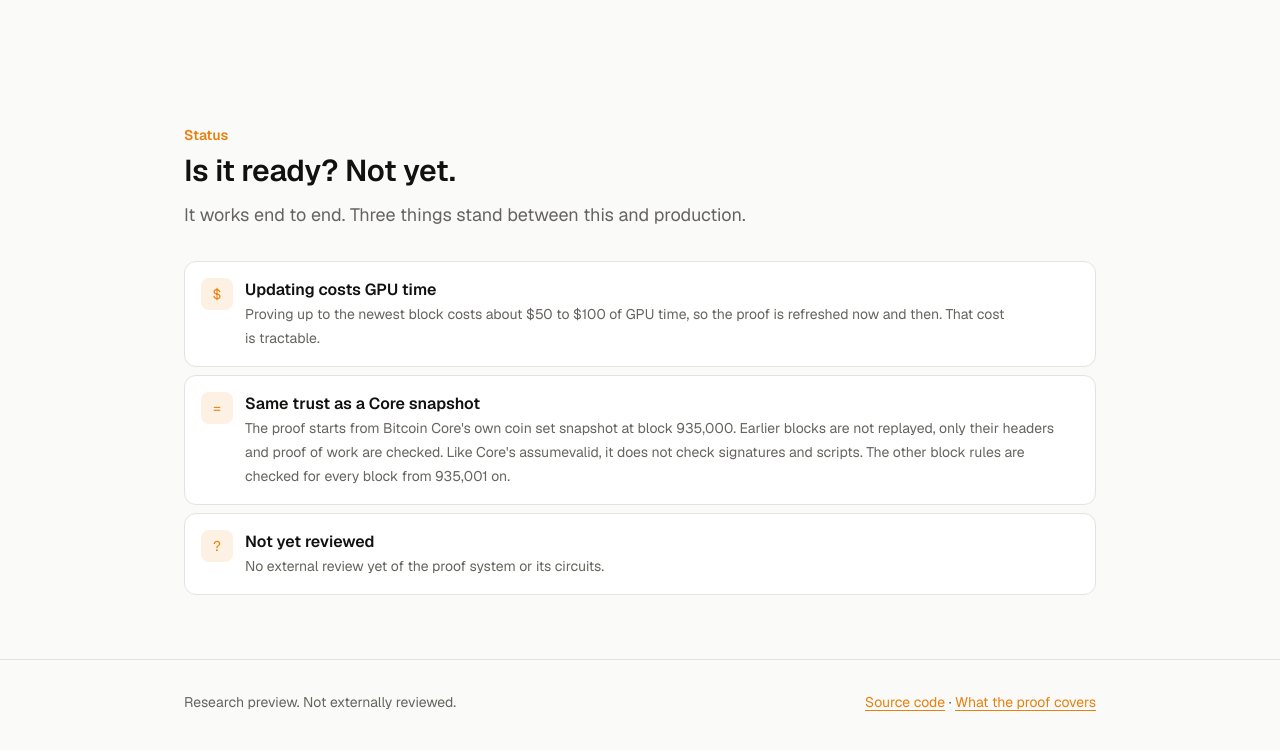
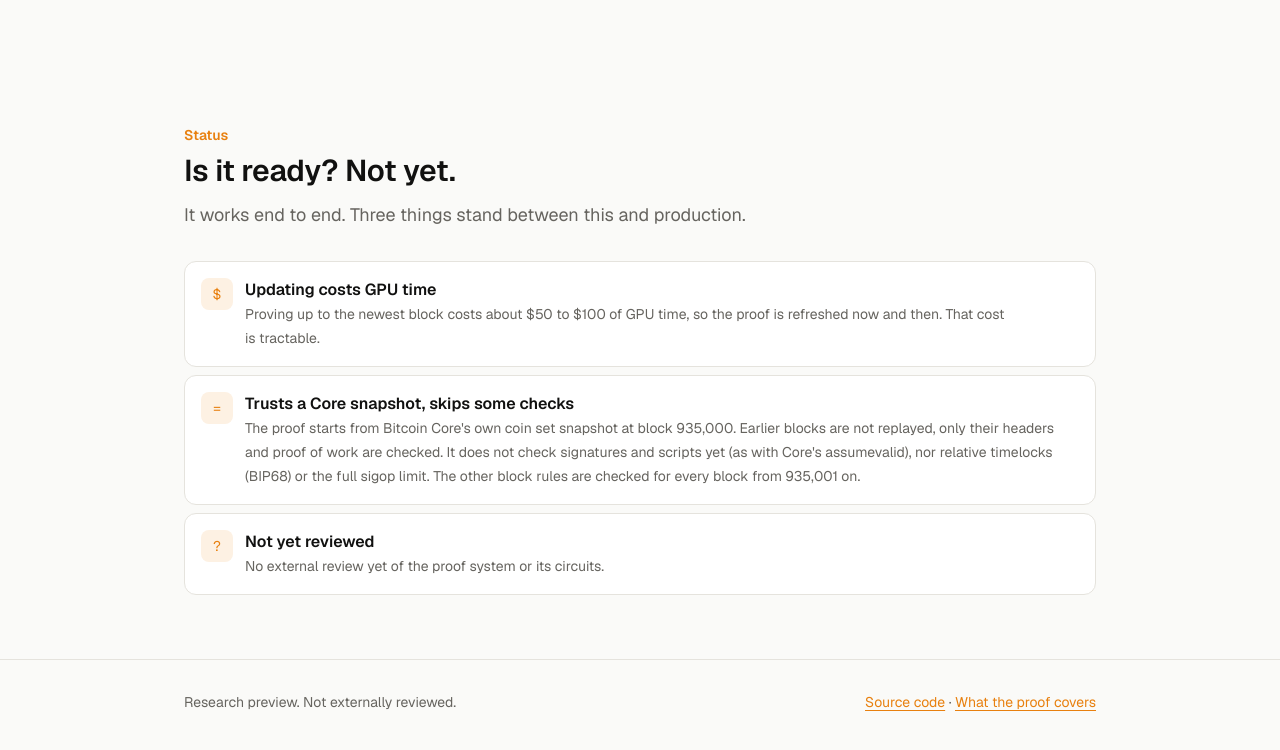
Before and after one commit to starknet-innovation/starked-bitcoin, a plain HTML site: page web/index.html in a window 1280 px wide. Shown: the part 3107-3857 px from the top of the page. Drawn offline with nearby package versions, Linux system fonts and the light colour scheme; no server answers.

Commit message:
WEB-MEMBER: status names the unchecked BIP68 and full sigop cost; roadmap CONNECT-RULES
Co-Authored-By: Claude Opus 5.5 <noreply@anthropic.com>

```diff
--- a/web/index.html
+++ b/web/index.html
@@ -283,7 +283,7 @@
     <p class="lead">It works end to end. Three things stand between this and production.</p>
     <div class="ready">
       <div><span class="mark">$</span><p><b>Updating costs GPU time</b><span>Proving up to the newest block costs about $50 to $100 of GPU time, so the proof is refreshed now and then. That cost is tractable.</span></p></div>
-      <div><span class="mark">=</span><p><b>Same trust as a Core snapshot</b><span>The proof starts from Bitcoin Core's own coin set snapshot at block 935,000. Earlier blocks are not replayed, only their headers and proof of work are checked. Like Core's assumevalid, it does not check signatures and scripts. The other block rules are checked for every block from 935,001 on.</span></p></div>
+      <div><span class="mark">=</span><p><b>Trusts a Core snapshot, skips some checks</b><span>The proof starts from Bitcoin Core's own coin set snapshot at block 935,000. Earlier blocks are not replayed, only their headers and proof of work are checked. It does not check signatures and scripts yet (as with Core's assumevalid), nor relative timelocks (BIP68) or the full sigop limit. The other block rules are checked for every block from 935,001 on.</span></p></div>
       <div><span class="mark">?</span><p><b>Not yet reviewed</b><span>No external review yet of the proof system or its circuits.</span></p></div>
     </div>
   </section>
```
Also changed, not shown: 1 other file.
